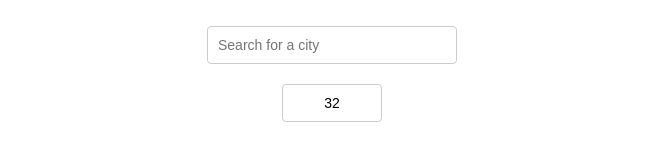
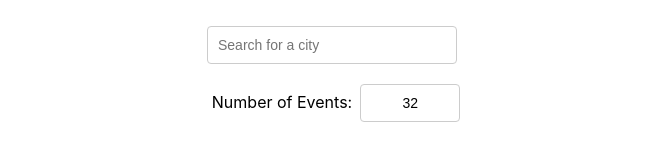
Before and after one commit to aidenmayoros/git-github.com-aidenmayoros-meet, a React (Create React App) app: page / in a window 1280 px wide. Shown: the top 156 px of the page, without its empty margins (308-971 px from the left). Built offline with nearby package versions, Linux system fonts and the light colour scheme.

Commit message:
Added label for number of events

```diff
--- a/src/App.css
+++ b/src/App.css
@@ -22,6 +22,10 @@ ul {
 
 p {
 	margin: 5px 0;
+}
+
+#number-of-events-input-label {
+	padding: 0.5em;
 }
 
 input[type='text'],
--- a/src/components/NumberOfEvents.js
+++ b/src/components/NumberOfEvents.js
@@ -7,9 +7,13 @@ const NumberOfEvents = ({ eventNumber, onEventNumberChange }) => {
 
 	return (
 		<div>
+			<label htmlFor='number-of-events-input' id='number-of-events-input-label'>
+				Number of Events:
+			</label>
 			<input
 				data-testid='number-of-events-input'
 				id='number-of-events-input'
+				name='number-of-events-input'
 				type='number'
 				className='textbox'
 				placeholder='Enter a number'
```
